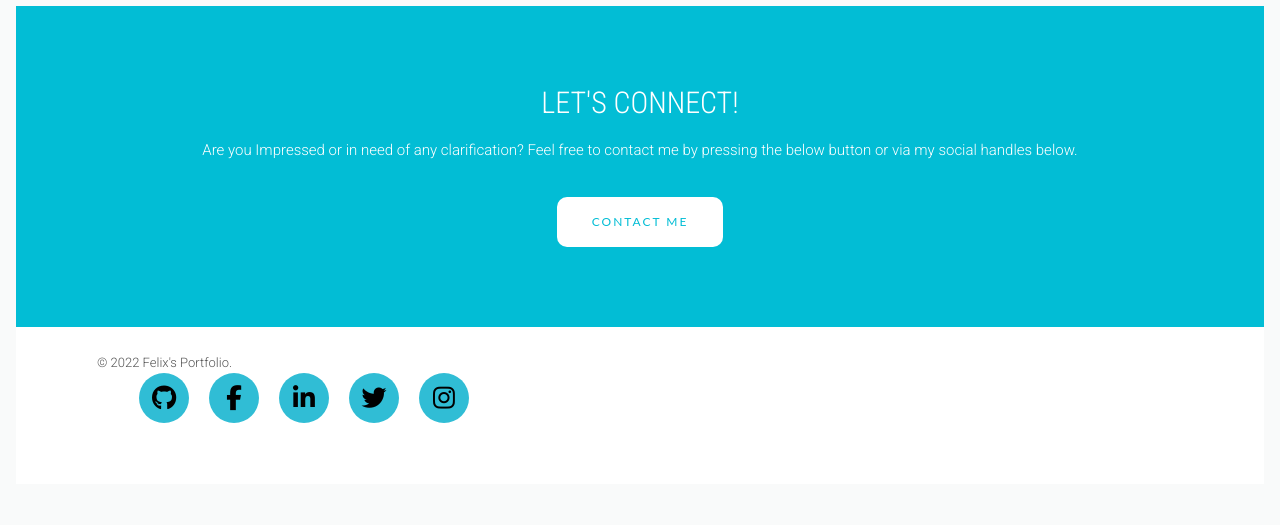
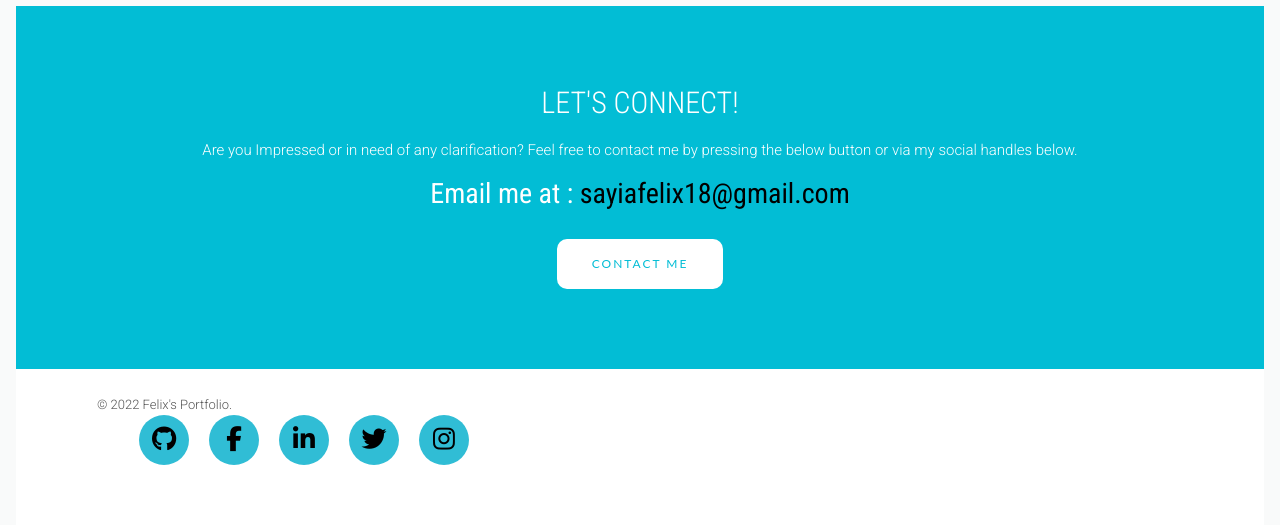
Before and after one commit to SayiaFelix/Sir_Felix_Portfolio, a Django app: page / in a window 1280 px wide. Shown: the part 2782-3307 px from the top of the page. Before the commit the page ends 3205 px from the top, so only its background shows below. Run offline with Django 3.2, Linux system fonts and the light colour scheme; data that the repository does not hold is empty; some libraries are stand-ins or nearby versions; some web fonts are replaced.

```diff
--- a/portfolio/templates/footer.html
+++ b/portfolio/templates/footer.html
@@ -6,8 +6,10 @@
                     <h2 class="title wow fadeInDown" data-wow-delay=".3s" data-wow-duration="500ms">LET'S CONNECT!
                         </h1>
                         <p class="wow fadeInDown" data-wow-delay=".5s" data-wow-duration="500ms">Are you Impressed or in need of any clarification? Feel free to contact me by pressing the below button or via my social handles below.</p>
+                        <h3 class="text-center"> Email me at :<a href="" target="_top"style="border-radius:10px;text-decoration:none;color:black;"> sayiafelix18@gmail.com</a></h3>
                         <a href="mailto:sayiafelix18@gmail.com?Subject=Hello%Sayia" target="_top" class="btn btn-default btn-contact wow fadeInDown" data-wow-delay=".7s"
                             data-wow-duration="500ms" style="border-radius:10px;">Contact Me</a>
+
                 </div>
             </div>
 
```
